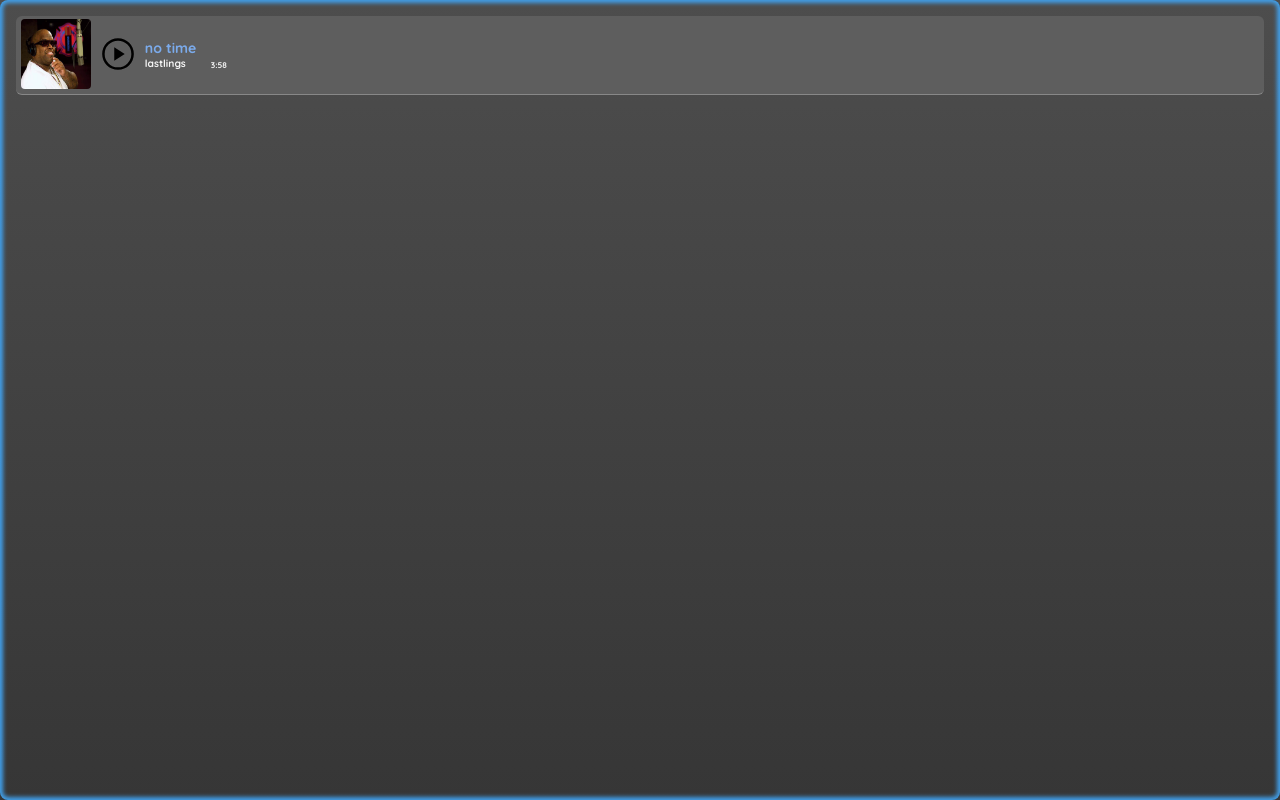
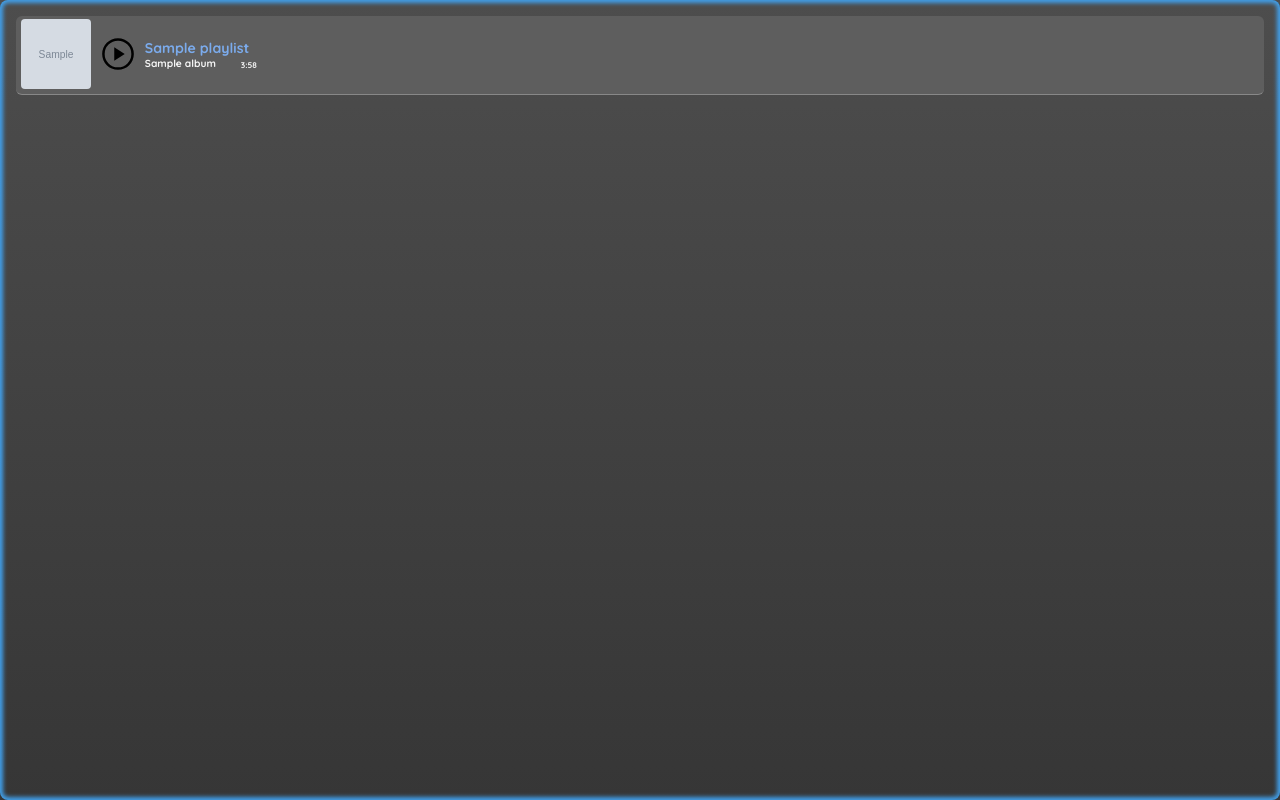
Before and after one commit to vit-posmourny/Playlist, a PHP site: template Views/partials/playlist.php in a window 1280 px wide. Run offline with PHP 8.4, Linux system fonts and the light colour scheme; the template is opened without the code that fills it: most values are stand-ins (such as "Sample title", 1, 10 or a date in 2020); grey boxes marked "Sample" are stand-in pictures.

Commit message:
pridal inkrementaci do 'id' ikon (buttonu)

```diff
--- a/App/Controllers/RegisterController.php
+++ b/App/Controllers/RegisterController.php
@@ -38,13 +38,13 @@ class RegisterController
     public function registerUser($data)
     {
         $user = $this->userModel->emailExists($data['email']);
-//        alert(var_dump($user));
 
         if ($user) {
-            //stopnu registeraci a vrátím ho zpět na registrační formulář s chybou
+
             return header('location: /Playlist/register?error=user_exists');
+
         } else {
-            //provedu registraci / vytvořím záznám v tabulce users
+
             $this->userModel->create($data);
             $registered_user = $this->userModel->emailExists($data['email']);
             Auth::login($registered_user['id']);
--- a/App/Models/User.php
+++ b/App/Models/User.php
@@ -18,10 +18,6 @@ class User extends Model
 
     public function emailExists($email)
     {
-        echo '<pre>';
-        var_dump($email);
-        echo '<pre>';
-
         return $this->database->query("SELECT * from $this->table where email = '$email'")[0];
     }
 }
--- a/Core/Model.php
+++ b/Core/Model.php
@@ -2,11 +2,9 @@
 
 namespace Core;
 
-use Core\Database;
-
 class Model
 {
-    protected $database;
+    protected Database $database;
     protected $table;
 
     public function __construct()
--- a/Core/View.php
+++ b/Core/View.php
@@ -6,11 +6,12 @@ class View
 {
     public static function render($viewName, $data = null)
     {
-        foreach ($data ?? [] as $variable_name => $variable) {
+        foreach ($data ?? [] as $variable_name => $variable)
+        {
             $variable_name = $variable_name;
             $$variable_name = $variable;
+//            echo '<pre>'; print_r($playlist); echo '</pre>';
         }
-
 
         require_once "Views/" . $viewName . ".View.php";
     }
--- a/Views/Main.View.php
+++ b/Views/Main.View.php
@@ -4,18 +4,18 @@
 
 <main class="container-hero">
 
+    <!----------------------------- LEVÁ NAVIGACE -------------------------------->
 
     <nav class="nav-left">
 
         <div class="nav-left-upper">
 
-        <button class="button-main width">
-            <img src="\Playlist\images\home_FILL0_wght400_GRAD0_opsz24.svg" alt="Home">
-        </button>
-        <button class="button-main width"></button>
-        <button class="button-main width"></button>
+            <button class="button-main width"></button>
+            <button class="button-main width"></button>
+            <button class="button-main width"></button>
 
         </div>
+
         <div class="nav-left-bottom">
 
 
@@ -24,34 +24,23 @@
 
     </nav>
 
+    <!--------------------------------- CENTRAL ---------------------------------->
 
     <div class="container-central">
 
 
         <nav class="nav-central-top">
 
-            <!--Tlačítko přidat uživatele-->
-
-            <form action="/Playlist/register" method="get">
-
-                <button id="id-btn-addUser" class="button-main" type="submit">Registrace</button>
-
-            </form>
+            <a href="\Playlist\register"><button id="id-btn-reg" class="button-main">Registrace</button></a>
 
             <a href="/Playlist/login"><button id="id-btn-login" class="button-main">Přihlášení</button></a>
 
         </nav>
 
-        <div>
-
-            <img src="images/music-notes-gif-transparent-5.png" alt="">
-
-        </div>
-
 
     </div>
 
-
+    <!----------------------------- PRAVÁ NAVIGACE ------------------------------->
 
     <div class="nav-right">
 
@@ -59,17 +48,19 @@
 
     </div>
 
-
 </main>
 
+<!------------------------------ FOOTER -------------------------------->
 
-<nav class="nav-bottom">
+<footer class="foot-bottom">
 
     <?php include "partials\mainAudio.php"; ?>
 
-</nav>
+</footer>
 
-<script type="text/javascript"><?php include "js\list_play_button.js"?></script>
+<!----------------------------- SKRIPTY -------------------------------->
+
+<script type="text/javascript"> <?php include "js\list_play_button.js"?> </script>
 
 </body>
 
--- a/Views/css/main-styles.css
+++ b/Views/css/main-styles.css
@@ -2,6 +2,11 @@
     --background-main: linear-gradient(to bottom,
                         rgba(77,77,77,1) 0%, rgba(54,54,54,1) 100%);
 
+    --background-main-3x: linear-gradient(to bottom,
+        rgba(77,77,77,1) 0%, rgba(54,54,54,1) 15%, rgba(54,54,54,1) 85%, rgba(77,77,77,1) 100%);
+
+
+    --bottom-bgr-main: rgba(54,54,54,1);
     --background-temp: linear-gradient(130deg,#ff7a18,#af002d 41.07%,#319197 76.05%);
 }
 
@@ -89,14 +94,15 @@ body {
     width: 30vw;
     background-color: #5e5e5e;
     clip-path: content-box;
+    background: var(--background-main);
 }
 
 
-.nav-bottom{
+.foot-bottom{
     display: flex;
     justify-content: center;
     align-items: center;
     width: 100vw;
     height: 11vw;
-    background: var(--background-main);
+    background: var(--background-main-3x);
 }
--- a/Views/css/playlist-styles.css
+++ b/Views/css/playlist-styles.css
@@ -66,14 +66,15 @@
     padding-block: 1rem;
     padding-inline: 1rem;
     font-family: 'Quicksand', sans-serif ;
-    background: linear-gradient(to bottom,
-    rgba(77,77,77,1) 0%, rgba(54,54,54,1) 100%);
+    /*background: linear-gradient(to bottom,
+    rgba(77,77,77,1) 0%, rgba(54,54,54,1) 100%);*/
     border-radius: 0.5rem;
     box-shadow: inset 0 0 4px 3px #42A1ECFF;
     overflow: hidden;
 
 }
 
+/*celý kontent <li>*/
 .player__song {
     gap: 0 7px ;
     display: flex ;
@@ -85,11 +86,11 @@
     background-color: #5e5e5e;
 }
 
-.player__song-name {
+.player__track-name {
     font-size: 1.1em ;
     color: #7babec;
 }
-.player__song-time {
+.player__track-time {
     margin-left: 25px;
     font-size: .65em ;
     font-weight: bold ;
@@ -97,6 +98,3 @@
     height: fit-content ;
     align-self: flex-end ;
 }
-.audio {
-    display: none;
-}
--- /dev/null
+++ b/Views/js/audio_track_driver.js
@@ -0,0 +1,3 @@
+let audio = document.getElementById('myAudio');
+
+audio.setAttribute('src', $playlist['track_path']);
--- a/Views/partials/mainAudio.php
+++ b/Views/partials/mainAudio.php
@@ -1,4 +1,3 @@
 
-<audio id="myAudio" class="state_pause" controls src="files/RnB/Ceelo Green Forget You.mp3" >
-<!--    <source  type="audio/mpeg">-->
-</audio>
+
+<audio id="myAudio" class="state_pause" controls src=""></audio>
--- a/Views/partials/playlist.php
+++ b/Views/partials/playlist.php
@@ -1,18 +1,32 @@
-<ul class="player__playlist list">
+<?php
+
+$playicon = "\Playlist\images\play_circle_FILL0_wght300_GRAD0_opsz24.svg";
+$index = 0;
+
+echo '<ul class="player__playlist list">';
+
+foreach ($playlist as $song)
+{
+
+    echo '
         <li class="player__song">
 
-        <img class="player__img img" src="\Playlist\files\ceelo green.jpeg" alt="cover">
+            <img class="player__img img" src="'. $song['img_path'] .'" alt="cover">
 
-        <img id="0" class="list_play_icon" src="\Playlist\images\play_circle_FILL0_wght300_GRAD0_opsz24.svg" alt="play-icon">
+            <img id="'.$index.'" class="list_play_icon" src="' .$playicon. '" alt="play-icon">
 
             <p class="player__context">
 
-            <b class="player__song-name">no time</b>
+                <b class="player__track-name">'. $song['track_name'] .'</b>
                 <span class="flex">
-                    <span class="player__title">lastlings</span>
-                    <span class="player__song-time">3:58</span>
+                        <span class="player__title">'. $song['album'] .'</span>
+                        <span class="player__track-time">3:58</span>
                 </span>
             </p>
 
         </li>
-</ul>
+    ';
+    ++$index;
+}
+
+echo '</ul>';
--- a/web/routes.php
+++ b/web/routes.php
@@ -1,5 +1,5 @@
 <?php
-    use App\Controllers\PlayerController;
+    use App\Controllers\MainController;
     use App\Controllers\LoginController;
     use App\Controllers\RegisterController;
     use Core\Router;
@@ -8,7 +8,7 @@
 
     // definice cest
 
-    $router->get("/Playlist/", PlayerController::class, 'index');
+    $router->get("/Playlist/", MainController::class, 'index');
 
     $router->get("/Playlist/register", RegisterController::class, 'showRegisterForm');
     $router->post("/Playlist/register", RegisterController::class, 'registerUser');
```
Also changed, not shown: App/Controllers/MainController.php (added, +28 -0 lines), App/Controllers/PlayerController.php (deleted, +0 -19 lines), App/Models/Playlist.php (added, +14 -0 lines), Views/js/list_play_button.js (+8 -4 lines). Lines whose indentation alone changed are shown as unchanged.
